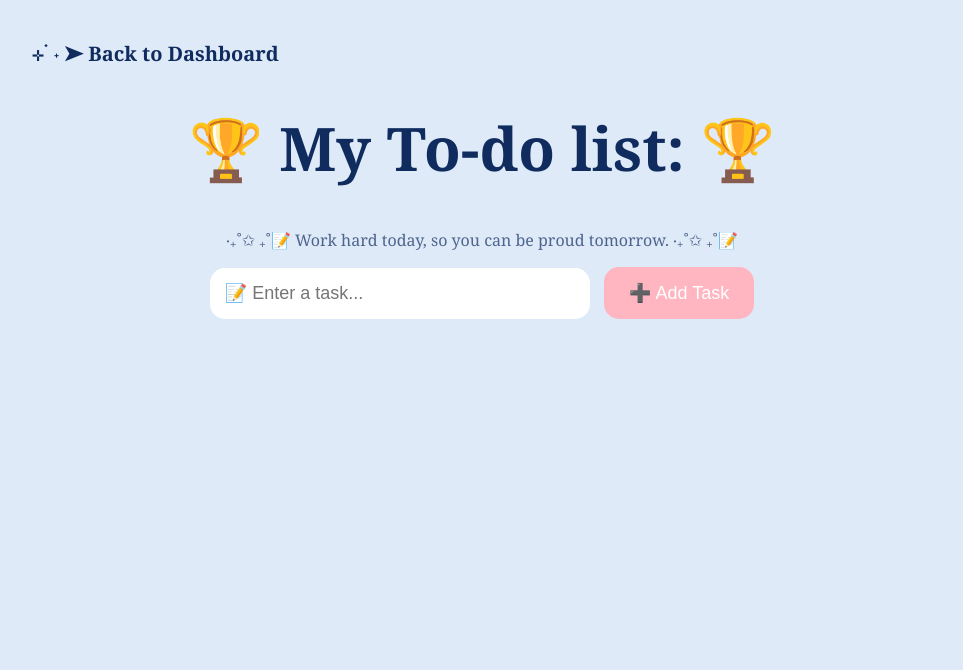
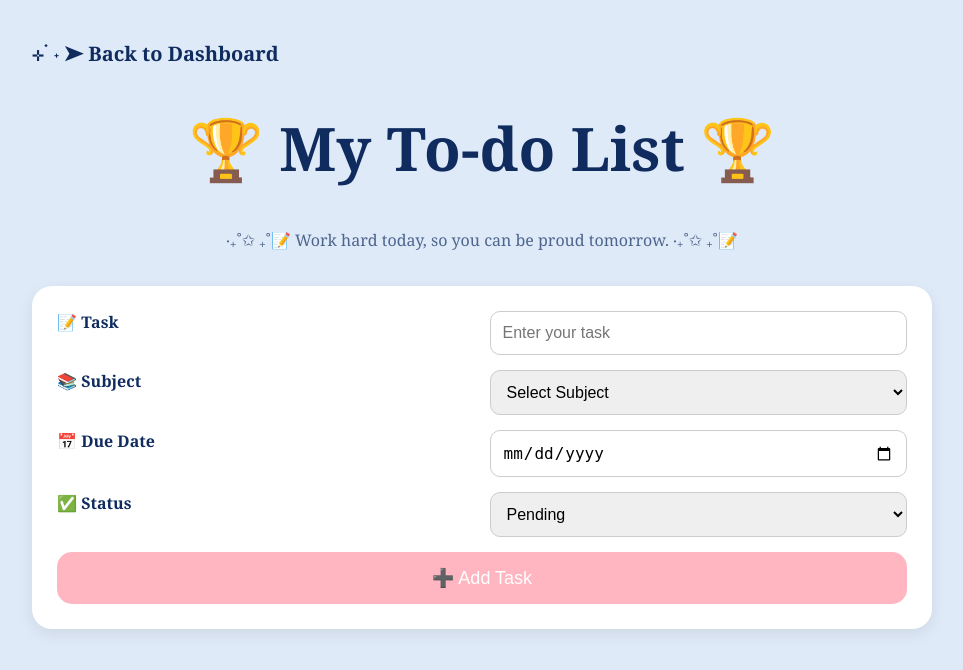
Before and after one commit to bynethraa-debug/StudyBuddy, a Flask app: page /tasks in a window 1280 px wide. Shown: the top 670 px of the page, without its empty margins (158-1121 px from the left). Run offline with Flask 3, Linux system fonts and the light colour scheme; data that the repository does not hold is empty.

Commit message:
Update tasks.html
reinvenion

```diff
--- a/StudyBuddy/templates/tasks.html
+++ b/StudyBuddy/templates/tasks.html
@@ -37,27 +37,45 @@ h1{
         font-size:20px;
     }
 
-form{
-    text-align:center;
+    .task-form{
+        background:white;
+        padding:25px;
+        border-radius:20px;
+        box-shadow:0 5px 15px rgba(0,0,0,0.08);
+
+        display:grid;
+        grid-template-columns:1fr 1fr;
+        gap:15px;
+
+        margin-bottom:30px;
     }
 
-input[type="text"]{
-    width:350px;
-    padding:15px;
-    border:none;
-    border-radius:15px;
-    font-size:18px;
+    .task-form label{
+        font-weight:bold;
+        color:#102c5f;
+        text-align:left;
+    }
+
+    .task-form input,
+    .task-form select{
+        width:100%;
+        padding:12px;
+        border-radius:10px;
+        border:1px solid #ccc;
+        font-size:16px;
+        box-sizing:border-box;
     }
 
     .add-btn{
+        grid-column:1 / 3;
+
         background:#ffb6c1;
         color:white;
         border:none;
-    padding:15px 25px;
+        padding:15px;
         border-radius:15px;
         font-size:18px;
         cursor:pointer;
-    margin-left:10px;
     }
 
     .add-btn:hover{
@@ -103,22 +135,46 @@ input[type="text"]{
 
 <div class="container">
 
-<a href="/" class="back"> ⊹ ࣪ ˖ ➤ Back to Dashboard</a>
+<a href="/" class="back">⊹ ࣪ ˖ ➤ Back to Dashboard</a>
 
-<h1> 🏆 My To-do list: 🏆 </h1>
+<h1>🏆 My To-do List 🏆</h1>
 
 <p class="subtitle">
-‧₊˚✩ ₊˚📝  Work hard today, so you can be proud tomorrow. ‧₊˚✩ ₊˚📝
+‧₊˚✩ ₊˚📝 Work hard today, so you can be proud tomorrow. ‧₊˚✩ ₊˚📝
 </p>
 
-<form action="/add_task" method="POST">
+<form action="/add_task" method="POST" class="task-form">
 
+    <label>📝 Task</label>
     <input
         type="text"
         name="task"
-placeholder="📝 Enter a task..."
+        placeholder="Enter your task"
         required
     >
+
+    <label>📚 Subject</label>
+    <select name="subject" required>
+        <option value="">Select Subject</option>
+        <option>Maths</option>
+        <option>English</option>
+        <option>CS</option>
+        <option>Chem</option>
+        <option>Phy</option>
+    </select>
+
+    <label>📅 Due Date</label>
+    <input
+        type="date"
+        name="due_date"
+        required
+    >
+
+    <label>✅ Status</label>
+    <select name="status" required>
+        <option>Pending</option>
+        <option>Completed</option>
+    </select>
 
     <button class="add-btn">
         ➕ Add Task
@@ -128,18 +184,22 @@ required
 
 {% for task in tasks %}
 
-<div class="task-box">
+<div class="task-box {% if task[4] == 'Completed' %}completed{% else %}pending{% endif %}">
 
-<span class="task-name">
-📚 {{ task[1] }}
-</span>
+    <div>
+        <h3>{{ task[1] }}</h3>
+
+        <p>📚 <b>Subject:</b> {{ task[2] }}</p>
+
+        <p>📅 <b>Due Date:</b> {{ task[3] }}</p>
+
+        <p>✅ <b>Status:</b> {{ task[4] }}</p>
+    </div>
 
     <form action="/delete_task/{{ task[0] }}" method="POST">
-
         <button class="delete-btn">
             🗑 Delete
         </button>
-
     </form>
 
 </div>
```
Also changed, not shown: other parts of StudyBuddy/templates/tasks.html (+23 -9 lines). Lines whose indentation alone changed are shown as unchanged.
